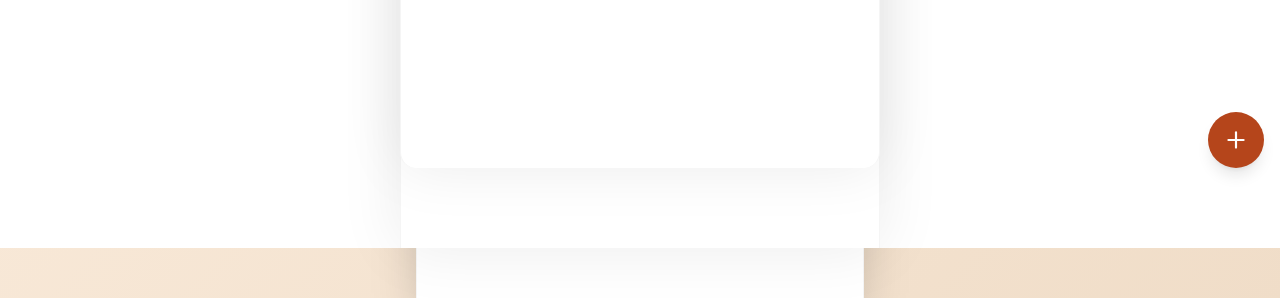
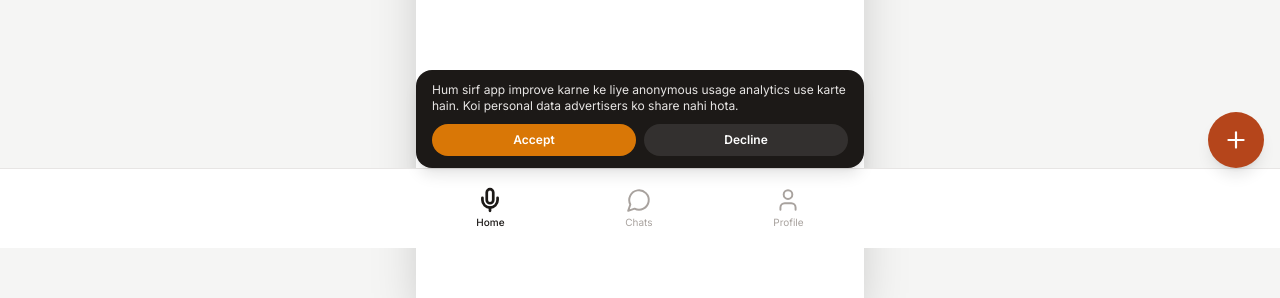
Before and after one commit to rksaini3/Sthamlyst, a Next.js app: page / in a window 1280 px wide. Shown: the part 552-850 px from the top of the page. Built offline with nearby package versions, Linux system fonts and the light colour scheme; no server answers; the database is empty.

Commit message:
Update globals.css

```diff
--- a/app/globals.css
+++ b/app/globals.css
@@ -14,6 +14,7 @@ html, body {
   text-size-adjust: 100%;
 }
 
+/* स्क्रॉल बार छिपाने के लिए यूटिलिटी क्लासेस */
 .no-scrollbar::-webkit-scrollbar {
   display: none;
 }
@@ -21,32 +22,3 @@ html, body {
   -ms-overflow-style: none;
   scrollbar-width: none;
 }
-
-/* ============================================================
-   Desktop / laptop responsive fix — on screens wider than a phone,
-   give the app a centered "app frame" feel (like WhatsApp Web)
-   instead of leaving plain, unstyled empty space on both sides,
-   which otherwise looks like a bug rather than a deliberate layout.
-   Only applies at real desktop widths — phones in "Request Desktop
-   Site" mode are a rare edge case and are not the target here.
-   ============================================================ */
-
-@media (min-width: 768px) {
-  body {
-    background: linear-gradient(135deg, #FCEEDF 0%, #F0DDC8 100%);
-  }
-
-  .max-w-md.mx-auto {
-    background: #ffffff;
-    min-height: 100vh;
-    box-shadow: 0 0 60px rgba(0, 0, 0, 0.08);
-    border-left: 1px solid rgba(0, 0, 0, 0.04);
-    border-right: 1px solid rgba(0, 0, 0, 0.04);
-  }
-}
-
-@media (min-width: 1024px) {
-  .max-w-md.mx-auto {
-    max-width: 480px;
-  }
-}
```
